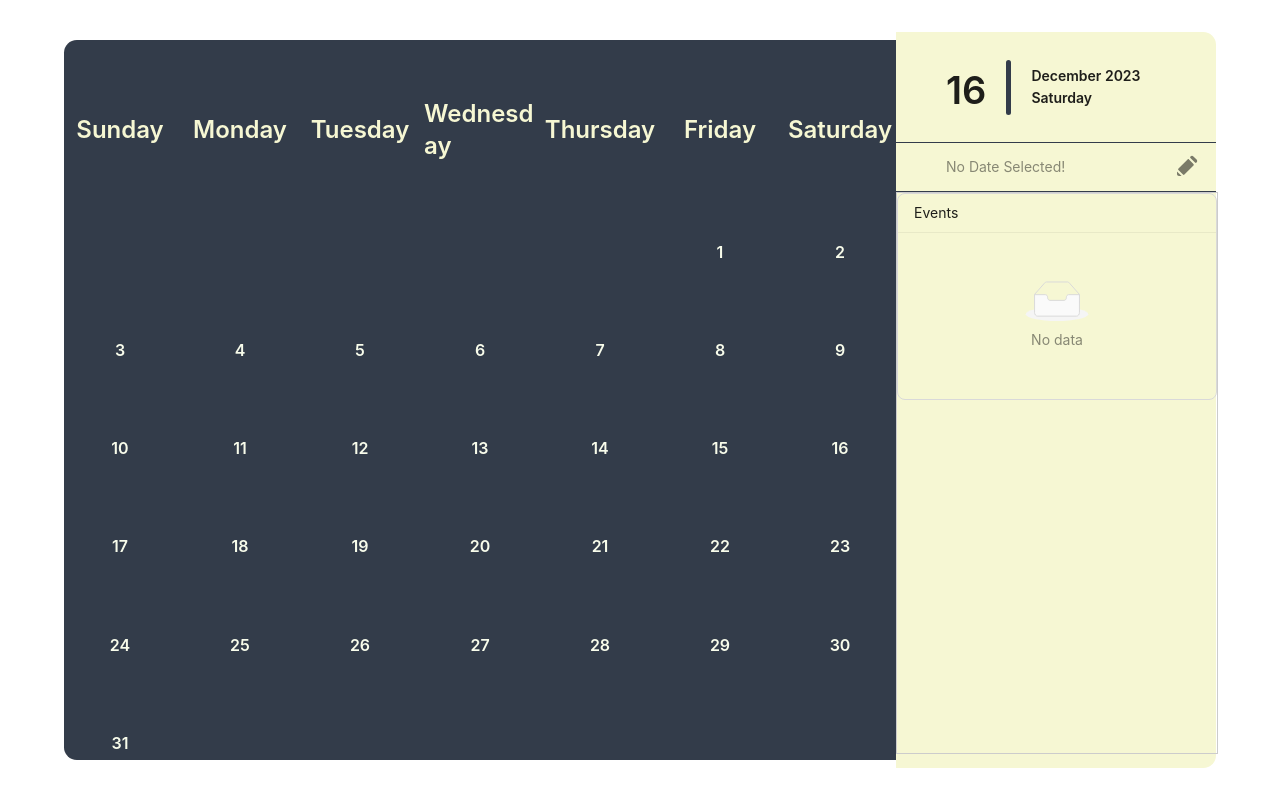
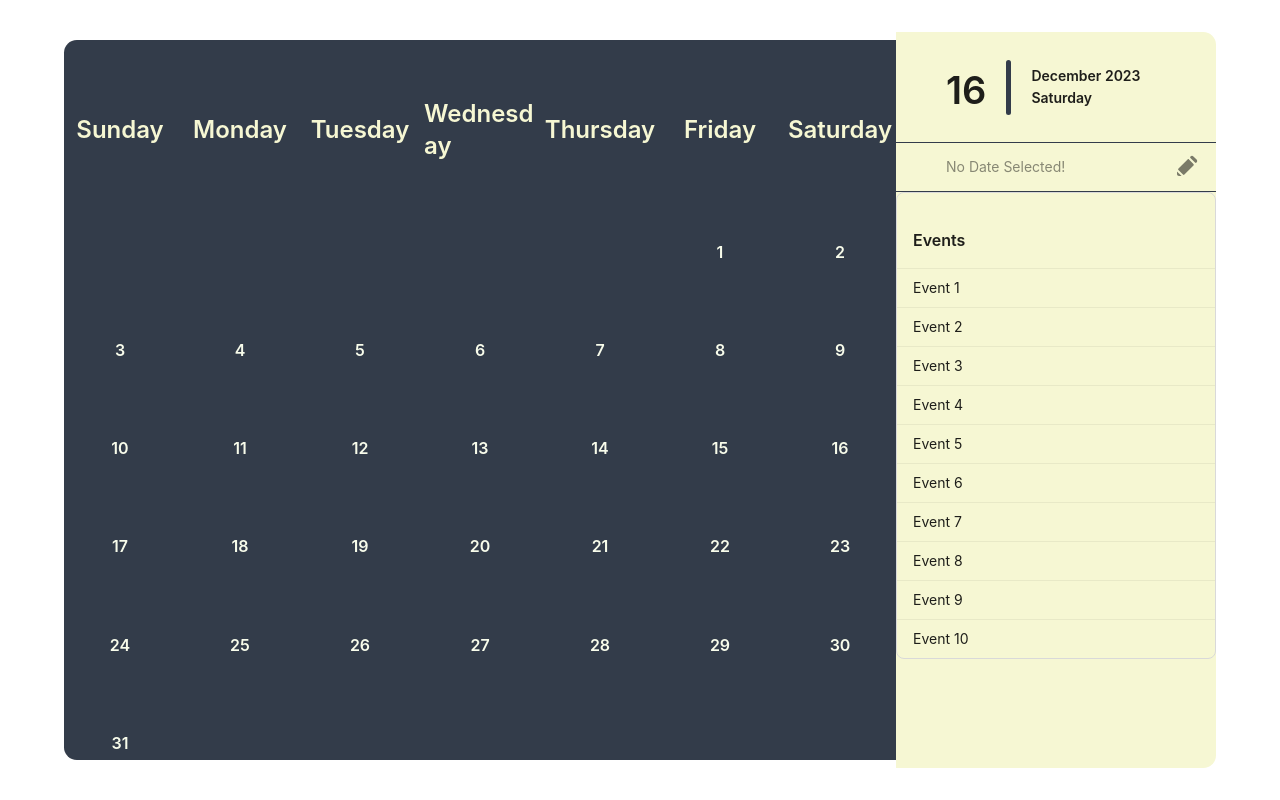
Before and after one commit to Moosa-Razaa/EventCalender, a React (Vite) app: page / in a window 1280 px wide. Built offline with nearby package versions, Linux system fonts and the light colour scheme.

Commit message:
Displaying of all events in the calendar with dummy data

```diff
--- a/src/pages/calender/index.tsx
+++ b/src/pages/calender/index.tsx
@@ -8,9 +8,20 @@ import { EventDetails } from "../event/utils";
 const daysOfWeek: string[] = ["Sunday", "Monday", "Tuesday", "Wednesday", "Thursday", "Friday", "Saturday"];
 const { Title, Text } = Typography;
 
+const generateDummyEventDetails = (index: number): EventDetails => ({
+    eventName: `Event ${index + 1}`,
+    description: `Description for Event ${index + 1}`,
+    scheduledDate: new Date() // You can replace this with your desired date logic
+});
+
+  // Create an array with 10 dummy EventDetails
+const dummyEventDetailsArray: EventDetails[] = Array.from({ length: 10 }, (_, index) =>
+    generateDummyEventDetails(index)
+);
+
 export default function Calender()
 {
-    const [allEvents, _] = useState<EventDetails[]>([]);
+    const [allEvents, _] = useState<EventDetails[]>(dummyEventDetailsArray);
 
     const dateOfToday = new Date();
     const lastDateOfMonth = endOfMonth(dateOfToday).getDate();
@@ -68,7 +79,7 @@ export default function Calender()
                     <List
                         size="small"
                         dataSource={allEvents}
-                        header={<div>Events</div>}
+                        header={<Title level={5}>Events</Title>}
                         bordered={true}
                         renderItem={(currentItem) => <List.Item>{currentItem.eventName}</List.Item>}
                     />
--- a/src/pages/calender/style.module.css
+++ b/src/pages/calender/style.module.css
@@ -138,5 +138,4 @@
     width: 100%;
     height: calc(85% - 2px - 4rem);
     overflow-y: auto;
-    border: 1px solid #ccc;
 }
```
